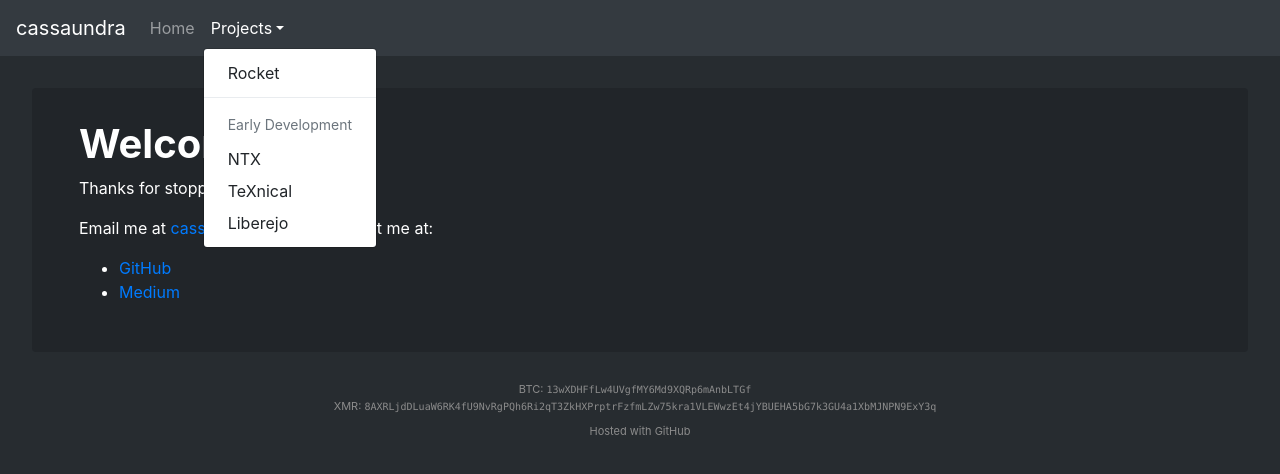
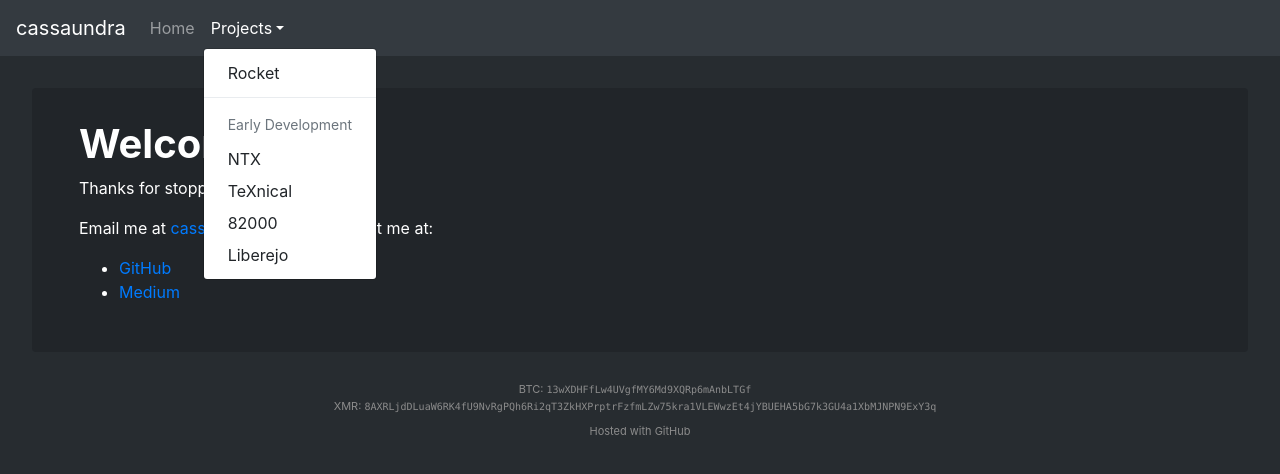
Before and after one commit to cassaundra/cassaundra-io-old, a React (Create React App) app: page / in a window 1280 px wide. Both pictures are taken after a click on the button "Projects". Shown: the top 474 px of the page. Built offline with nearby package versions, Linux system fonts and the light colour scheme.

Commit message:
add 82000 project

```diff
--- a/src/components/page/page.tsx
+++ b/src/components/page/page.tsx
@@ -16,6 +16,7 @@ class Page extends Component {
 								<NavDropdown.Header>Early Development</NavDropdown.Header>
 								<NavDropdown.Item href="https://github.com/cassaundra/ntx">NTX</NavDropdown.Item>
 								<NavDropdown.Item href="https://github.com/cassaundra/texnical">TeXnical</NavDropdown.Item>
+								<NavDropdown.Item href="https://github.com/cassaundra/82000">82000</NavDropdown.Item>
 								<NavDropdown.Item href="https://github.com/liberejo/liberejo">Liberejo</NavDropdown.Item>
                         </NavDropdown>
                     </Nav>
```
